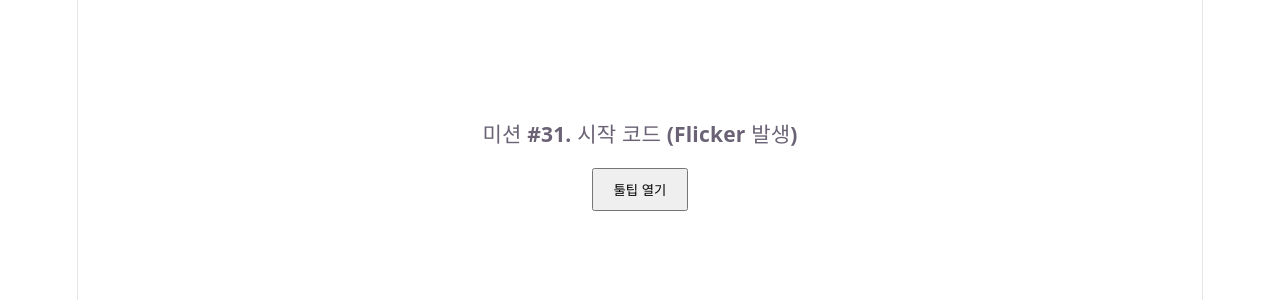
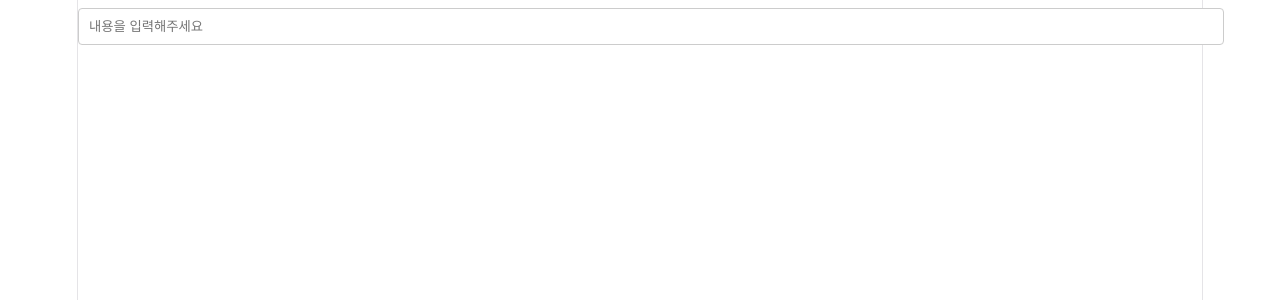
Before and after one commit to yunajoe/react-master-class-part2-inflearn, a React (Vite) app: page / in a window 1280 px wide. Shown: the top 300 px of the page. Built offline with nearby package versions, Linux system fonts and the light colour scheme.

Commit message:
guide:. useId — 하이드레이션을 지키는 고유 정체성 부여 전략

```diff
--- a/src/App.jsx
+++ b/src/App.jsx
@@ -1,11 +1,11 @@
 import { useState } from "react";
 import "./App.css";
-import TooltipStarter from "./components/TooltipStarter.jsx";
+import AccessibilityInput from "./components/AccessibilityInput.jsx";
 
 function App() {
   const [count, setCount] = useState(0);
 
-  return <TooltipStarter />;
+  return <AccessibilityInput />;
 }
 
 export default App;
--- /dev/null
+++ b/src/components/AccessibilityInput.jsx
@@ -0,0 +1,40 @@
+// useId가 어떻게 서버와 클라이언트 사이의 아이디 일관성을 유지하고,
+// 웹 접근성을 향상시키는지 확인하는 구조로 설계
+import { useId } from "react";
+
+/**
+ *  웹 접근성을 위한 고유 ID 설계
+ * 라벨(label)과 입력창(input)를 논리적으로 연결하여 시각 장애인을 위한 스크린 리더 환경을 개선
+ *
+ *
+ */
+function AccessibilityInput({ label }) {
+  const id = useId();
+  // _r_0_
+
+  return (
+    <div style={{ marginBottom: "20px" }}>
+      {/* 2. htmlFor 속성을 통해 라벨과 입력창을 논리적으로 연결합니다. */}
+      <label
+        htmlFor={id}
+        style={{ display: "block", marginBottom: "8px", fontWeight: "bold" }}
+      >
+        {label}
+      </label>
+
+      <input
+        id={id}
+        type="text"
+        placeholder="내용을 입력해주세요"
+        style={{
+          padding: "10px",
+          width: "100%",
+          border: "1px solid #ccc",
+          borderRadius: "4px",
+        }}
+      />
+    </div>
+  );
+}
+
+export default AccessibilityInput;
```
Also changed, not shown: src/components/RegistrationForm.jsx (added, +45 -0 lines).
